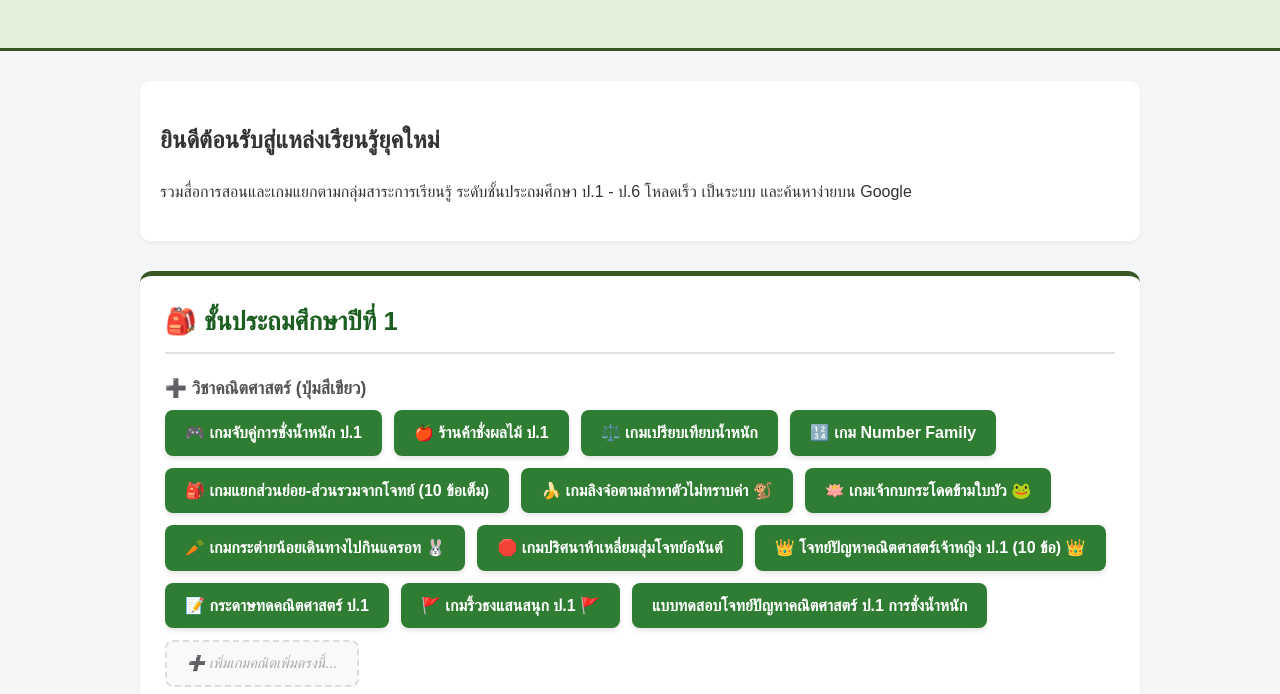
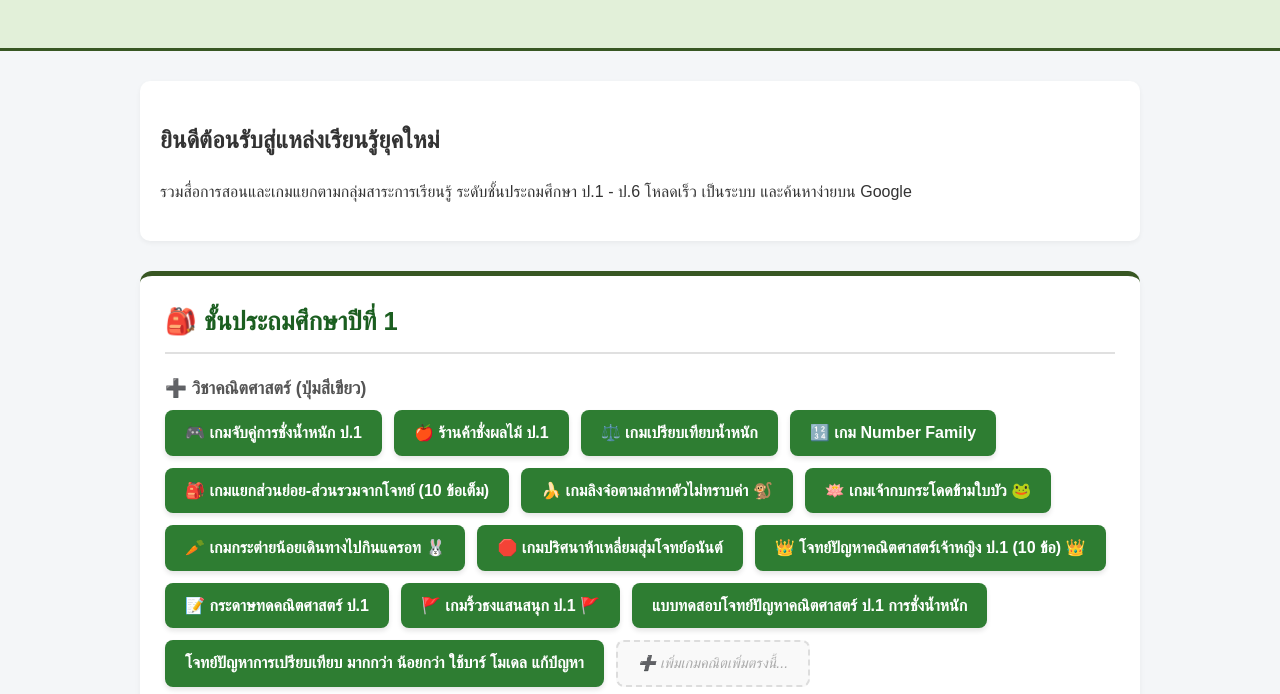
Before and after one commit to KruDurian/krudurian.github.io, a plain HTML site: page index.html in a window 1280 px wide. Shown: the part 106-800 px from the top of the page. Drawn offline with Linux system fonts and the light colour scheme.

Commit message:
Update index.html

```diff
--- a/index.html
+++ b/index.html
@@ -77,6 +77,7 @@
                     <a href="math-scratchpad.html" target="_blank" rel="noopener" class="btn-game btn-math"> 📝 กระดาษทดคณิตศาสตร์ ป.1 </a>
                     <a href="flag-pattern.html" target="_blank" rel="noopener" class="btn-game btn-math">🚩 เกมริ้วธงแสนสนุก ป.1 🚩</a>
                     <a href="math-weight-p1.html" target="_blank" rel="noopener" class="btn-game btn-math">แบบทดสอบโจทย์ปัญหาคณิตศาสตร์ ป.1 การชั่งน้ำหนัก</a>
+                    <a href="bar_model_p1.html" target="_blank" rel="noopener" class="btn-game btn-math">โจทย์ปัญหาการเปรียบเทียบ มากกว่า น้อยกว่า ใช้บาร์ โมเดล แก้ปํญหา</a>
 
 
 
```
